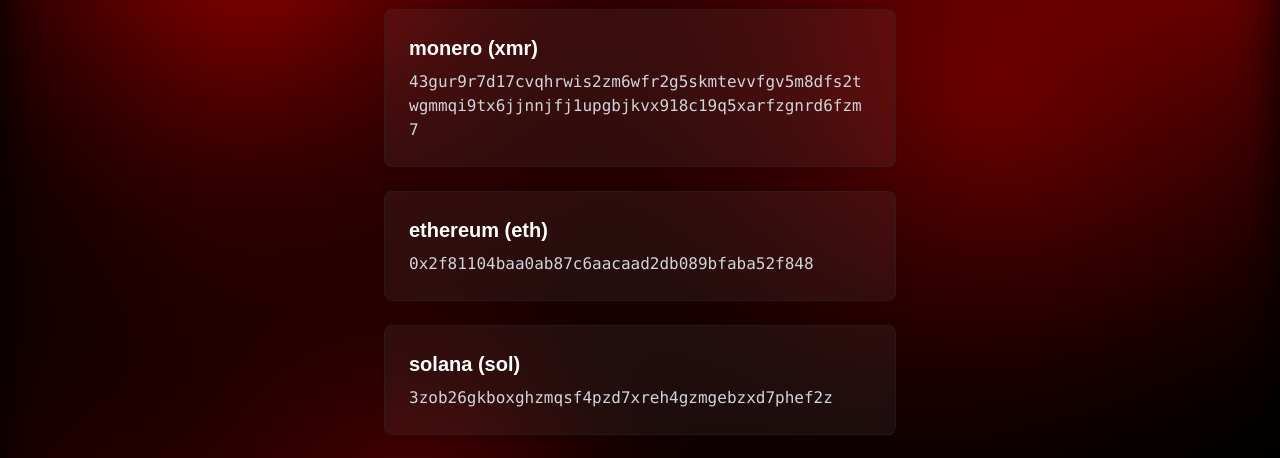
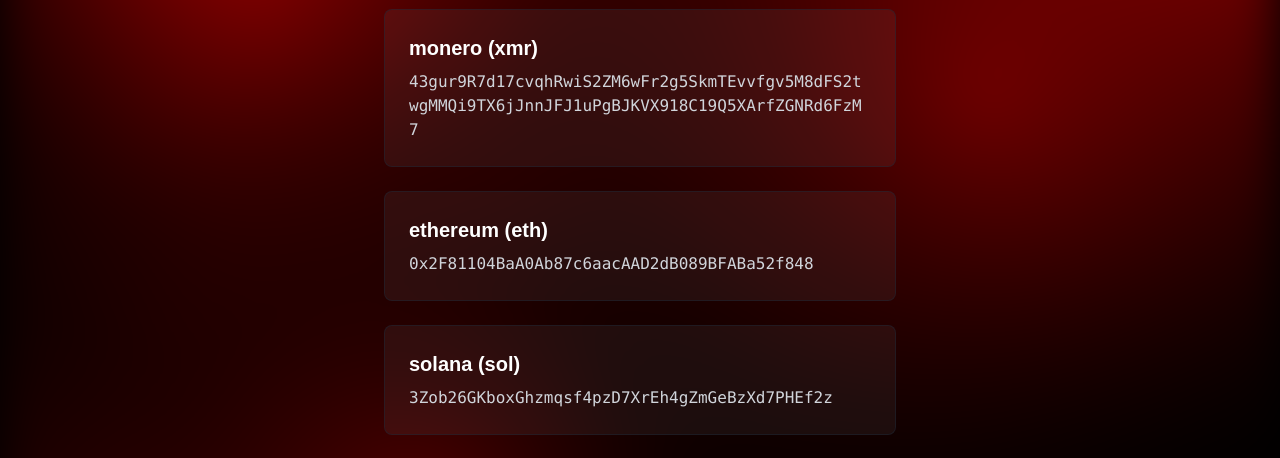
Before and after one commit to 404oops/website, a Next.js app: page /wallets in a window 1280 px wide. Shown: the part 223-681 px from the top of the page. Built offline with nearby package versions, Linux system fonts and the light colour scheme.

Commit message:
prevent possible money drain

```diff
--- a/components/CryptoCard.tsx
+++ b/components/CryptoCard.tsx
@@ -23,7 +23,7 @@
       <div className="flex gap-4 items-center min-h-full">
         <div onClick={copyAddress} className="cursor-pointer">
           <h2 className="text-xl font-bold mb-2">{title}</h2>
-          <p className="text-gray-300 font-mono break-all [overflow-wrap:anywhere]">
+          <p className="normal-case text-gray-300 font-mono break-all [overflow-wrap:anywhere]">
             {address}
           </p>
         </div>
```
